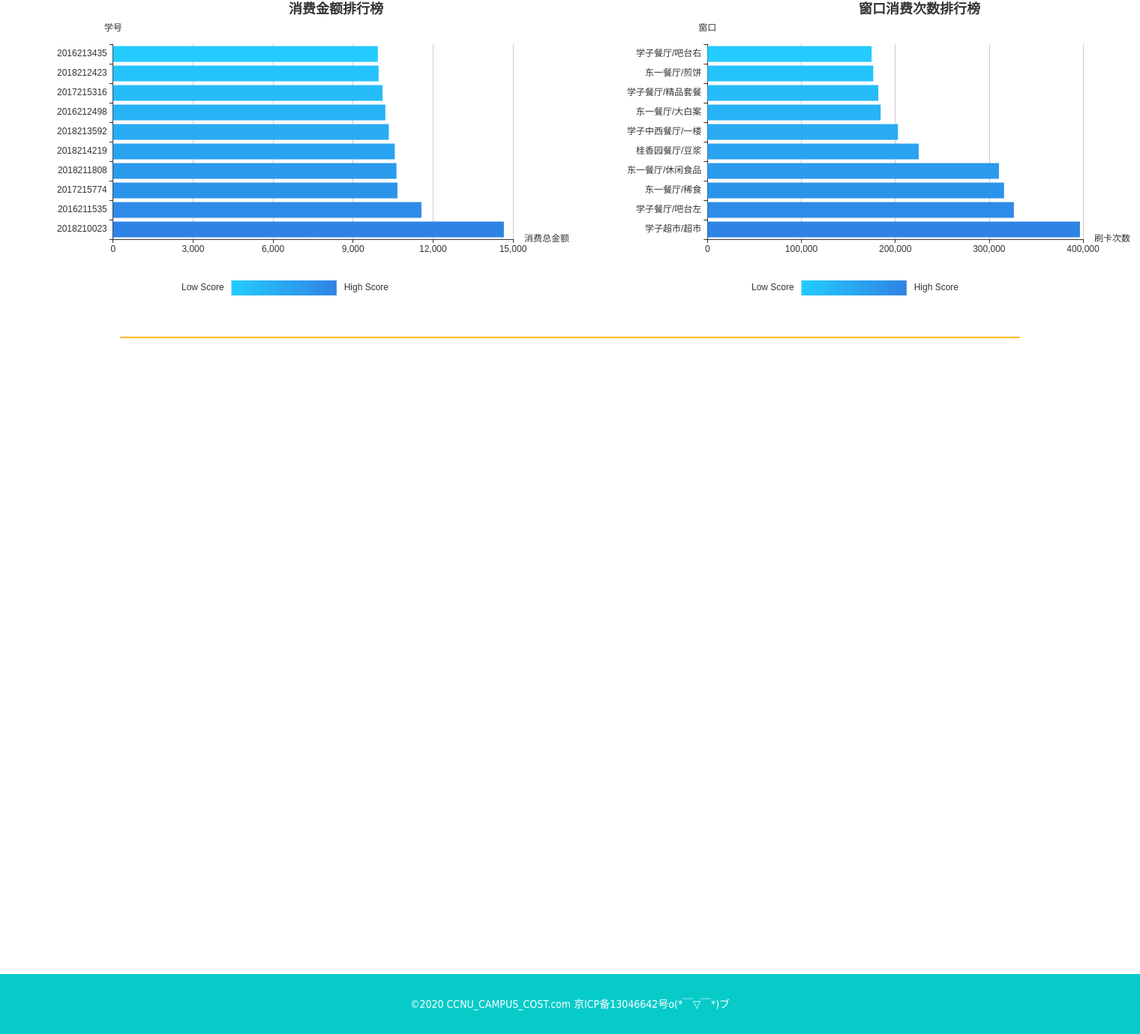
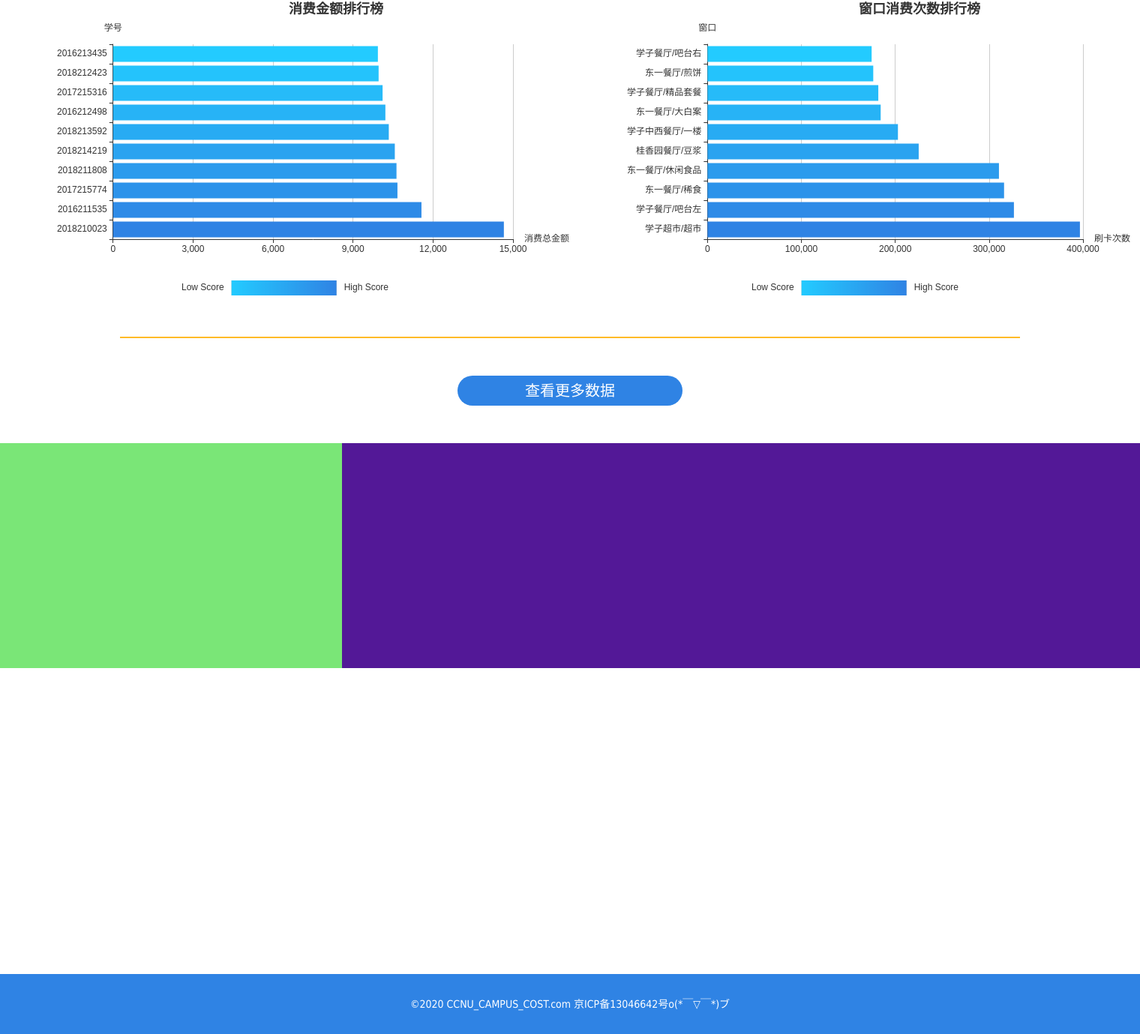
Before and after one commit to Bowser1704/ccnu_campus_cost, a Flask app: page / in a window 1520 px wide. Shown: the part 403-1782 px from the top of the page at 75% size. Run offline with Flask 2, Linux system fonts and the light colour scheme; parts of the project's set-up code (start-up, migrations or seed data) failed here and were passed over.

Commit message:
last two

```diff
--- a/routes/static/js/login.js
+++ b/routes/static/js/login.js
@@ -1,7 +1,8 @@
 var baseUrl = 'http://127.0.0.1:5000';
+var stuId = document.getElementById('stuId');
 $(document).ready(function(){
     var signUp = document.getElementById('sigup-btn');
-    var stuId = document.getElementById('stuId');
+
 
     var stuName = document.getElementById('stuName');
 
--- a/routes/static/js/moreInformation.js
+++ b/routes/static/js/moreInformation.js
@@ -7,7 +7,6 @@ $(document).ready(function(){
 
     function changeUserHead(){
         var str = window.getComputedStyle(pic).backgroundImage;
-        console.log(str);
 
         var tmp=str.split("(")[1].split(")")[0];
         tmp = tmp.slice(-6,-5);
@@ -18,14 +17,111 @@ $(document).ready(function(){
         }
     }
 
-    btnChange.addEventListener('click',changeUserHead,false);
+
+
+
+    var readMore = document.getElementById('read_more');
+    function getMoreInf(){
+        var idValue = stuId.value;
+        var left = echarts.init(document.getElementById('left'));
+        $.ajax({
+            url:baseUrl+'/api/rank/restaurant/'+idValue,
+            type:'get',
+            dataType:'json',
+            success:function(data){
+                var restaurant = [];
+                var count = [];
+                for(let i = 0;i <data.length;i++){
+                    restaurant.push(data[i].restaurant);
+                    count.push(data[i]['count(*)']);
+                    left.setOption(Option);
+                }
+                console.log(count);
+
+            }
+        })
+        $.ajax({
+            url:baseUrl+'/api/rank/restaurant/'+idValue,
+            type:'get',
+            dataType:'json',
+            success:function(){
+
+            }
+        })
+        var Option = {
+            backgroundColor: '#2c343c',
+
+            title: {
+                text: 'Customized Pie',
+                left: 'center',
+                top: 20,
+                textStyle: {
+                    color: '#ccc'
+                }
+            },
+
+            tooltip: {
+                trigger: 'item',
+                formatter: '{a} <br/>{b} : {c} ({d}%)'
+            },
+
+            visualMap: {
+                show: false,
+                min: 80,
+                max: 600,
+                inRange: {
+                    colorLightness: [0, 1]
+                }
+            },
+            series: [
+                {
+                    name: '访问来源',
+                    type: 'pie',
+                    radius: '55%',
+                    center: ['50%', '50%'],
+                    data: [
+                        {value: 335, name: '直接访问'},
+                        {value: 310, name: '邮件营销'},
+                        {value: 274, name: '联盟广告'},
+                        {value: 235, name: '视频广告'},
+                        {value: 400, name: '搜索引擎'}
+                    ].sort(function (a, b) { return a.value - b.value; }),
+                    roseType: 'radius',
+                    label: {
+                        color: 'rgba(255, 255, 255, 0.3)'
+                    },
+                    labelLine: {
+                        lineStyle: {
+                            color: 'rgba(255, 255, 255, 0.3)'
+                        },
+                        smooth: 0.2,
+                        length: 10,
+                        length2: 20
+                    },
+                    itemStyle: {
+                        color: '#c23531',
+                        shadowBlur: 200,
+                        shadowColor: 'rgba(0, 0, 0, 0.5)'
+                    },
+
+                    animationType: 'scale',
+                    animationEasing: 'elasticOut',
+                    animationDelay: function (idx) {
+                        return Math.random() * 200;
+                    }
+                }
+            ]
+        };
+
+    }
+
+
+    readMore.addEventListener('click',getMoreInf,false);
 
 
 
 
 
-
-
-
+    btnChange.addEventListener('click',changeUserHead,false);
 
 })
--- a/routes/static/style.css
+++ b/routes/static/style.css
@@ -181,11 +181,67 @@ body{
     font-weight: 600;
     color: #2f83e4;
 }
+.second{
+    height: 400px;
+    position: relative;
+}
+.click_to_more{
+    width: 300px;
+    height: 40px;
+    margin: 0 auto;
+}
+.read_more{
+    display: block;
+    width: 300px;
+    height: 40px;
+    text-align: center;
+    line-height: 40px;
+    text-decoration: none;
+    background: #2f83e4;
+    color: #fff;
+    border-radius: 30px;
+    font-size: 20px;
+}
+.more{
+    padding-top: 50px;
+}
+.more .more_left{
+    width: 30%;
+    height: 300px;
+    background-color: #7ae677;
+    float: left;
+}
+
+.more .more_right{
+    width: 70%;
+    height: 300px;
+    background-color: #531897;
+    float: right;
+}
+
+
+
+
+
+
+
+
+
+
+
+
+
+
+
+
+
+
+
 /* 底部 */
 .footer{
     width: 100%;
     height: 80px;
-    background: #07cbc9;
+    background: #2f83e4;
     /* margin-top: 40px; */
 }
 .footer p{
--- a/routes/templates/index.html
+++ b/routes/templates/index.html
@@ -73,19 +73,19 @@
             </div>
         </div>
         <div class="cf"></div>
-        <div class="line"></div>
-        <!-- 未构造完成 -->
-        <!-- <div class="data">
-            <div class="data_left">
-                <div id="l1"></div>
-                <div id="l2"></div>
+        <div class=" second">
+            <div class="line"></div>
+            <div class="click_to_more">
+                <a href="javascript:void(0)" id="read_more" class="read_more">查看更多数据</a>
             </div>
-            <div class="data_right">
-                <div id="r1"></div>
-                <div id="r2"></div>
+            <div class="more">
+                <div class="more_left" id="left"></div>
+                <div class="more_right" id="right"></div>
             </div>
-        </div> -->
+        </div>
+
     </div>
+    <div class="cf"></div>
     <div class="footer">
         <p>&copy;2020 CCNU_CAMPUS_COST.com 京ICP备13046642号o(*￣▽￣*)ブ</p>
     </div>
```
